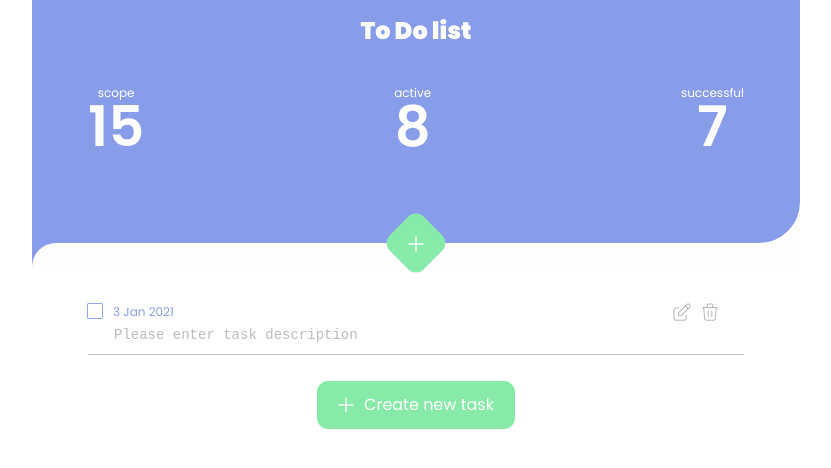
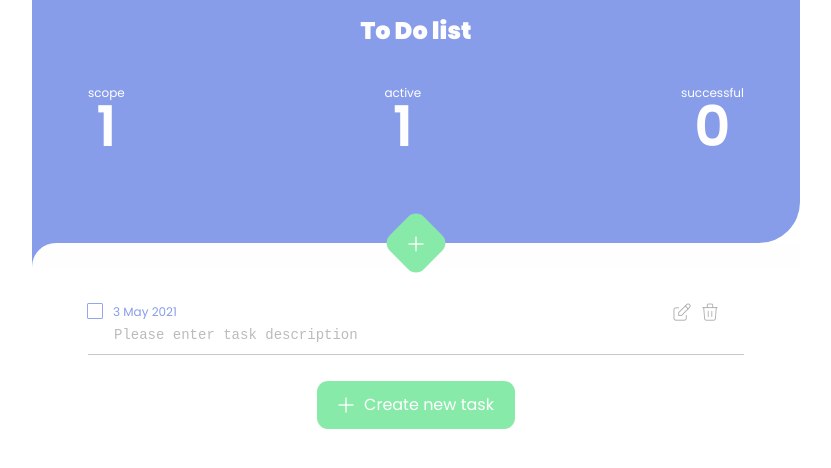
Before and after one commit to igor-kostenevich/todo, a website with bundled scripts: page index.html in a window 1280 px wide. Both pictures are taken after a click on the button "Create new task". Shown: the whole page, without its empty margins (224-1055 px from the left). Built offline with nearby package versions, Linux system fonts and the light colour scheme; a web font is replaced by a local one.

Commit message:
added fn for count tasks and getting date

```diff
--- a/index.html
+++ b/index.html
@@ -11,17 +11,17 @@
     <header class="header">
       <h1 class="header__title">To Do list</h1>
       <div class="header__info info">
-        <div class="info__item">
+        <div class="info__item info__item_scope">
           scope
-          <span>15</span>
+          <span></span>
         </div>
-        <div class="info__item">
+        <div class="info__item info__item_active">
           active
-          <span>8</span>
+          <span></span>
         </div>
-        <div class="info__item">
+        <div class="info__item info__item_successful">
           successful
-          <span>7</span>
+          <span></span>
         </div>
       </div>
       <div class="header__bottom">
--- /dev/null
+++ b/src/js/createDate.js
@@ -0,0 +1,6 @@
+export default function() {
+  const date = new Date()
+  const months = ['Jan', 'Feb', 'Mar', 'Apr', 'May', 'June', 'July', 'Aug', 'Sept', 'Oct', 'Nov', 'Dec']
+
+  return `${date.getDate()} ${months[date.getMonth()]} ${date.getFullYear()}`
+}
--- a/src/js/main.js
+++ b/src/js/main.js
@@ -1,6 +1,8 @@
+import createDate from './createDate'
+import showInfo from './showInfo'
+
 const btnCreateTask = document.querySelectorAll('[data-add-task]')
 const list = document.querySelector('.list')
-
 
 let toDoList = []
 
@@ -16,6 +18,8 @@ if (localStorage.toDoItem) {
   isEmptyList()
 }
 
+showInfo(toDoList)
+
 
 const createToDo = () => {
   let itemTask = {
@@ -23,10 +27,7 @@ const createToDo = () => {
     checked: false,
     edit: false,
     id: Date.now(),
-    date() {
-      const date = new Date()
-      return `${date.getDate()}`
-    },
+    date: createDate()
   }
 
   return itemTask
@@ -40,7 +41,7 @@ const template = task => `
           <input data-item="checkbox" class="check" type="checkbox" ${task.checked ? 'checked' : ''} data-checkbox>
           <span class="checkbox icon-checkbox"></span>
         </label>
-        <span data-item="date" class="item__date">3 Jan 2021</span>
+        <span data-item="date" class="item__date">${task.date}</span>
       </div>
       <div class="item__icons">
         <span class="${task.edit ? 'icon-check' : 'icon-edit'}" data-item="edit"></span>
@@ -68,9 +69,11 @@ list.addEventListener('click', e => {
       task.checked = !task.checked
       const currentTextarea = el.querySelector('textarea')
       task.checked ? currentTextarea.classList.add('done') : currentTextarea.classList.remove('done')
+      showInfo(toDoList)
       updateLocalStorage()
     } else if (elementType === 'delete') {
       toDoList.splice(task, 1)
+      showInfo(toDoList)
       updateLocalStorage()
       isEmptyList() // logic for empty do to list
       render()
@@ -114,6 +117,7 @@ const onFocusFn = (el) => {
 btnCreateTask.forEach((item) => {
   item.addEventListener('click', () => {
     toDoList.push(createToDo())
+    showInfo(toDoList)
     updateLocalStorage()
     render()
   })
@@ -134,16 +138,6 @@ const changeField = (field, el) => {
 }
 // changeField()
 
-
-
-
-// getDate()
-// getFullYear
-// date() {
-//   const date = new Date()
-//   // return `${date.getDate()}`
-//   return 'dada'
-// }
 
 
 // btnCreateTask.forEach((item) => {
--- /dev/null
+++ b/src/js/showInfo.js
@@ -0,0 +1,11 @@
+export default function(list) {
+  const scope = document.querySelector('.info__item_scope span')
+  const active = document.querySelector('.info__item_active span')
+  const successfull = document.querySelector('.info__item_successful span')
+
+  const successItems = list.filter(item => item.checked)
+
+  scope.textContent = list.length
+  active.textContent = list.length - successItems.length
+  successfull.textContent = successItems.length
+}
```
